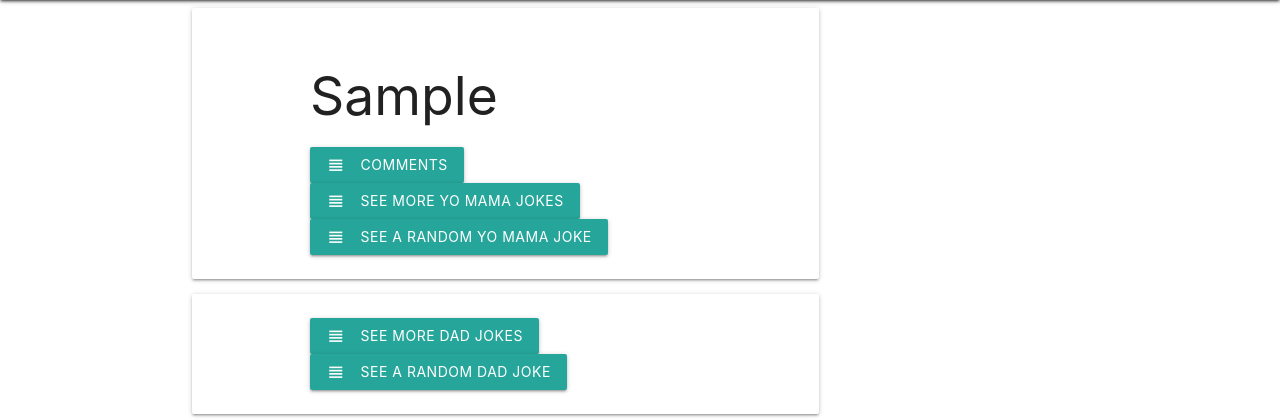
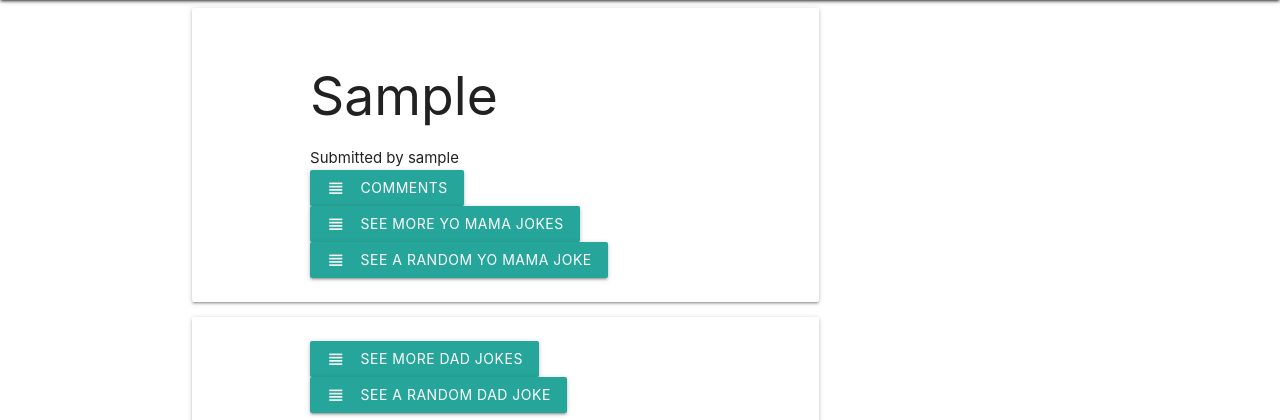
Before and after one commit to sean-yates/Auto-Jokester, a Django app: page /allJokes/ in a window 1280 px wide. Shown: the part 64-484 px from the top of the page. Run offline with Django 3.2, Linux system fonts and the light colour scheme; tables that the repository leaves empty hold one stand-in row (values such as "Sample post").

Commit message:
can view joke author

```diff
--- a/main_app/templates/allJokes.html
+++ b/main_app/templates/allJokes.html
@@ -14,6 +14,14 @@
             <div class="container card-content">
               {% if joke.joke != None%}
                 <h2>{{joke.joke}}</h2>
+
+
+                {% if joke.joke.createdBy %}
+                  <p>Submitted by {{joke.joke.createdBy}} </p>
+                {% else %}
+                  <p> </p>
+                {% endif %}
+
                 <a href="{% url 'joke_details' joke.joke.id %}" class="waves-effect waves-light btn"><i class="material-icons left">view_headline</i>Comments</a>
               {% endif %}
               <a href="{% url 'joke_category' joke.category.1|lower|cut:' ' %}" class="waves-effect waves-light btn"><i class="material-icons left">view_headline</i>See more {{joke.category.1}} jokes</a>
--- a/main_app/views.py
+++ b/main_app/views.py
@@ -29,15 +29,18 @@ def allJokes(request):
     joke_list = []
     for category in categories:
         joke_in_category = Joke.objects.filter(category=category[0], approved=True).order_by("?").first()
+
         category_joke = {
             'category': category,
             'joke': joke_in_category,
+
             }
         joke_list.append(category_joke)
 
     context = {
         'categories': categories,
         'jokes': joke_list,
+
         }
 
     return render(request, 'allJokes.html', context)
```
